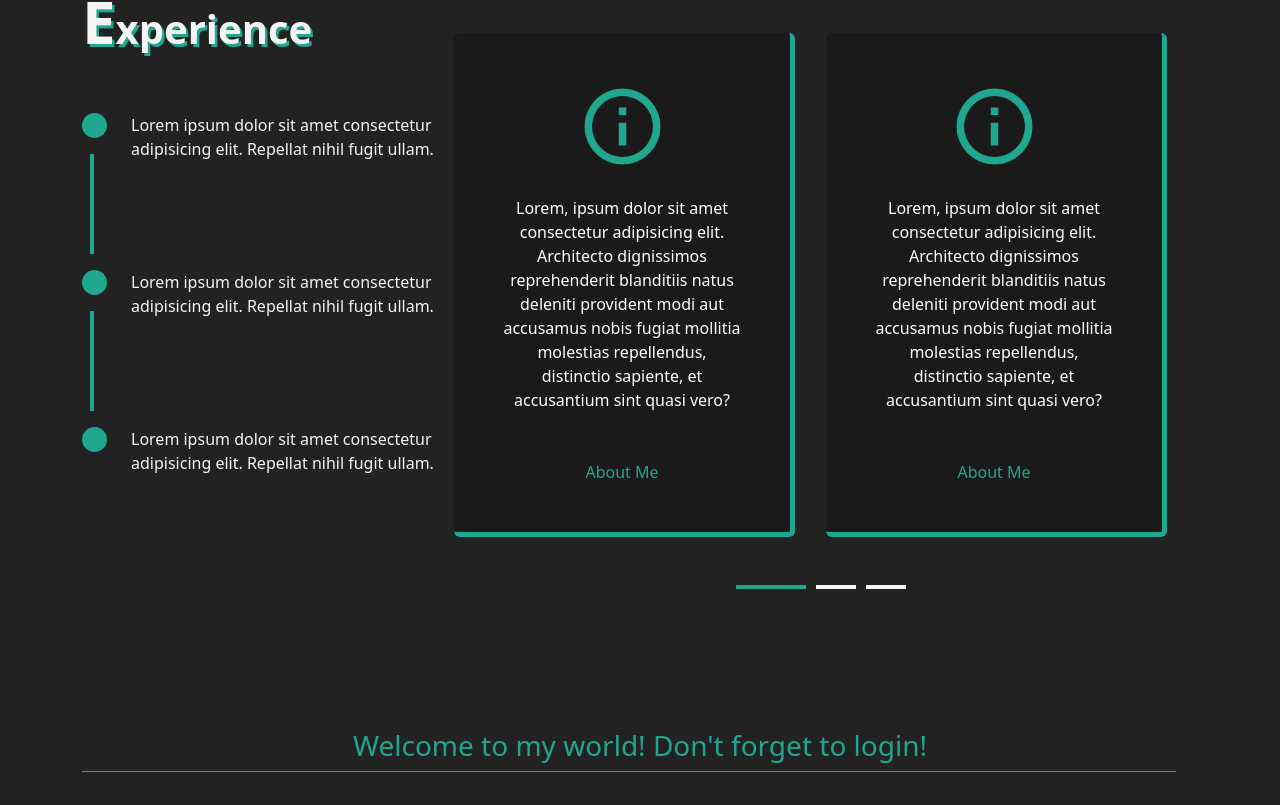
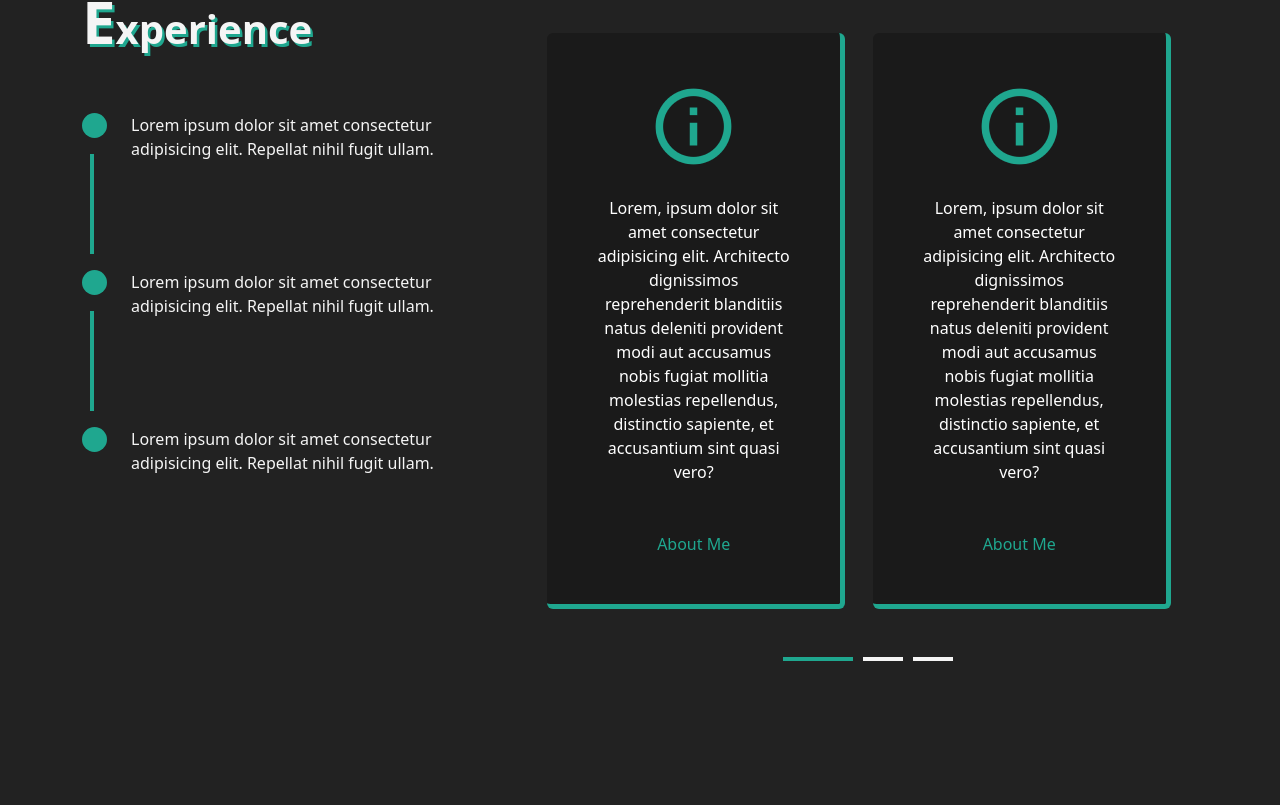
Before and after one commit to mobinbarmar/Personal-Web, an Angular app in the folder Angular/: page / in a window 1280 px wide. Shown: the part 929-1734 px from the top of the page. Built offline with nearby package versions, Linux system fonts and the light colour scheme; no server answers.

Commit message:
paging is added

```diff
--- a/Angular/src/app/pages/home/home.component.html
+++ b/Angular/src/app/pages/home/home.component.html
@@ -69,8 +69,8 @@
 <section class="bg-black1 py-5">
   <div class="py-5 container">
 
-    <div class="d-flex">
-      <div>
+    <div class="d-flex justify-content-between">
+      <div class="col-4">
         <div>
           <h1 class="text-rare experience">Experience</h1>
         </div>
@@ -102,21 +102,36 @@
         </div>
       </div>
 
-      <div class="col-8">
+      <div class="col-7">
         <div class="d-flex">
-          <app-card1></app-card1>
-          <app-card1></app-card1>
+          <app-card1 *ngIf="page == '1'"></app-card1>
+          <app-card1 *ngIf="page == '1'"></app-card1>
+
+          <app-card1 *ngIf="page == '2'"></app-card1>
+          <app-card1 *ngIf="page == '2'"></app-card1>
+
+          <app-card1 *ngIf="page == '3'"></app-card1>
+          <app-card1 *ngIf="page == '3'"></app-card1>
         </div>
 
         <div class="page d-flex justify-content-center">
-          <div style="display: block;position: relative;" class="active-page">
-            <span></span>
+          <div style="display: block;position: relative;" class="active-page" *ngIf="page == '1'">
+            <span (click)="selectPage('1')"></span>
           </div>
-          <div style="display: block;position: relative;" >
-            <span></span>
+          <div style="display: block;position: relative;" *ngIf="page !== '1'">
+            <span (click)="selectPage('1')"></span>
           </div>
-          <div style="display: block;position: relative;" >
-            <span></span>
+          <div style="display: block;position: relative;" class="active-page" *ngIf="page == '2'">
+            <span (click)="selectPage('2')"></span>
+          </div>
+          <div style="display: block;position: relative;" *ngIf="page !== '2'">
+            <span (click)="selectPage('2')"></span>
+          </div>
+          <div style="display: block;position: relative;" class="active-page" *ngIf="page == '3'">
+            <span (click)="selectPage('3')"></span>
+          </div>
+          <div style="display: block;position: relative;" *ngIf="page !== '3'">
+            <span (click)="selectPage('3')"></span>
           </div>
         </div>
       </div>
--- a/Angular/src/app/pages/home/home.component.ts
+++ b/Angular/src/app/pages/home/home.component.ts
@@ -11,5 +11,11 @@ export class HomeComponent implements OnInit {
 
   ngOnInit(): void {
   }
+  page:string = '1'
+
+  selectPage(number:string){
+    this.page = number
+    console.log(number);
+  }
 
 }
```
